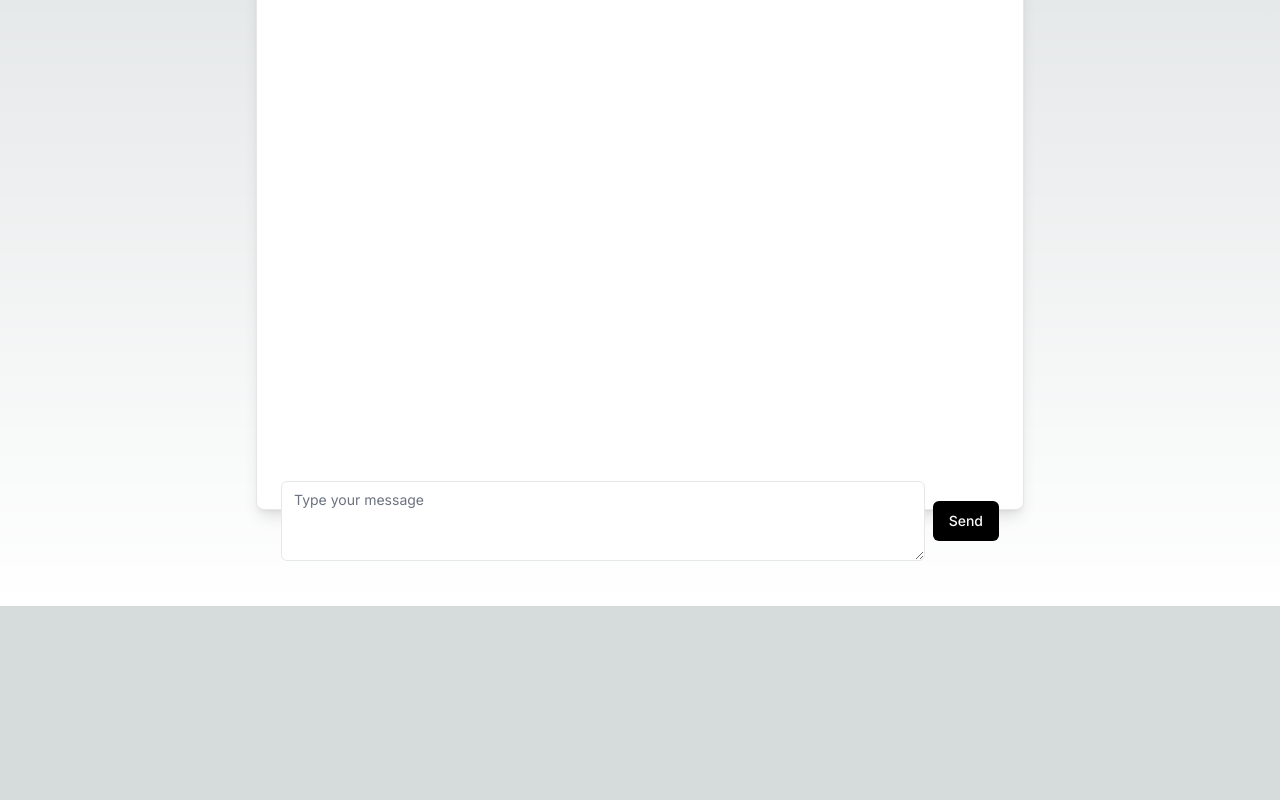
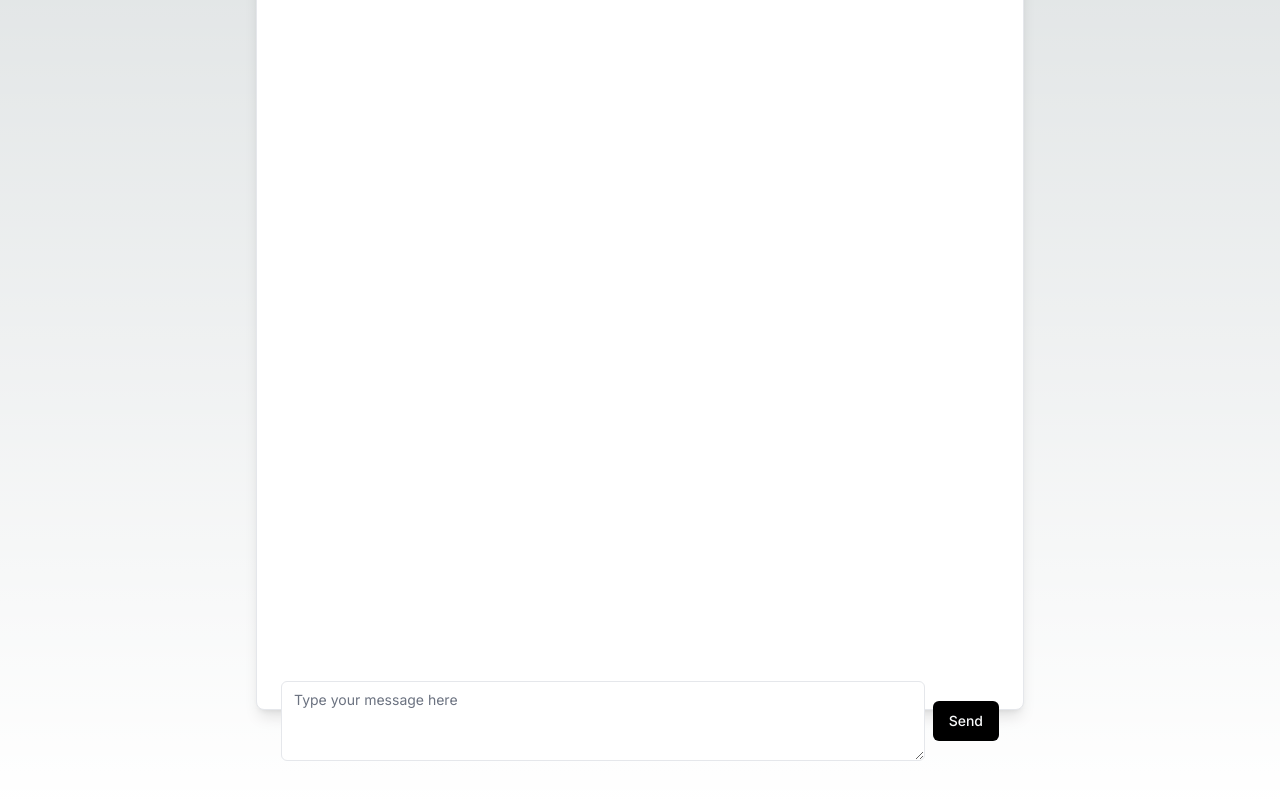
Before and after one commit to jairofortunato/unit-test-assistant, a Next.js app: page / in a window 1280 px wide. Shown: the part 386-1186 px from the top of the page. Before the commit the page ends 992 px from the top, so only its background shows below. Built offline with nearby package versions, Linux system fonts and the light colour scheme.

Commit message:
i did it with my creativity, i am capable of everything

```diff
--- a/src/app/page.tsx
+++ b/src/app/page.tsx
@@ -40,9 +40,12 @@ export default function Chat() {
   const { messages, input, handleInputChange, handleSubmit } = useChat();
   const chatContainerRef = useRef<HTMLDivElement>(null);
   const inputRef = useRef<HTMLTextAreaElement>(null); // Change ref to TextAreaElement
+  const formRef = useRef<HTMLFormElement>(null); // Ref to the old input form
+  const newFormRef = useRef<HTMLFormElement>(null); // Ref to the new input form
   const [emoji, setEmoji] = useState<string>(''); // State to store the current emoji
   const [selectedLanguage, setSelectedLanguage] = useState<string>(''); // State to store the selected language
   const [selectedLibrary, setSelectedLibrary] = useState<string>(''); // State to store the selected library
+  const [newInput, setNewInput] = useState<string>(''); // State to store the new input value
 
   useEffect(() => {
     if (chatContainerRef.current) {
@@ -72,10 +75,12 @@ export default function Chat() {
   };
 
   // Function to handle key down events in the textarea
-  const handleKeyDown = (e: React.KeyboardEvent<HTMLTextAreaElement>) => {
+  const handleNewInputKeyDown = (e: React.KeyboardEvent<HTMLTextAreaElement>) => {
     if (e.key === 'Enter' && !e.shiftKey) {
       e.preventDefault();
-      handleSubmit(e as unknown as React.FormEvent<HTMLFormElement>);
+      if (newFormRef.current) {
+        newFormRef.current.requestSubmit();
+      }
     }
   };
 
@@ -86,14 +91,6 @@ export default function Chat() {
       e.target.value = `${emoji} ` + currentValue.replace(emoji, '').trimStart();
     }
     handleInputChange(e);
-  };
-
-  // Function to concatenate the emoji and user's message
-  const getConcatenatedMessage = () => {
-    if (inputRef.current) {
-      return `${emoji} ${inputRef.current.value}`;
-    }
-    return '';
   };
 
   // Function to render the message content
@@ -133,18 +130,39 @@ export default function Chat() {
     });
   };
 
+  // Function to remove emoji from user's message
+  const removeEmojiFromMessage = (message: string) => {
+    return message.replace(/^[^\s]+ /, ''); // Remove the first emoji and the following space
+  };
+
+  const handleNewInputSubmit = (e: React.FormEvent<HTMLFormElement>) => {
+    e.preventDefault();
+    if (inputRef.current) {
+      // Append the new input to the existing value
+      inputRef.current.value += ` ${newInput}`;
+      handleInputChange({ target: inputRef.current } as React.ChangeEvent<HTMLTextAreaElement>);
+      setNewInput('');
+      // Trigger the send button of the old input after 0.5 seconds
+      setTimeout(() => {
+        if (formRef.current) {
+          formRef.current.requestSubmit();
+        }
+      }, 500);
+    }
+  };
+
   return (
     <main className="flex min-h-screen flex-col items-center justify-between p-24 overflow-auto">
       {/* Chat Container */}
-      <div className="w-full max-w-3xl bg-white p-6 rounded-lg border border-[#e5e7eb] shadow-lg h-[800px]">
+      <div className="w-full max-w-3xl bg-white p-6 rounded-lg border border-[#e5e7eb] shadow-lg h-[1000px]"> {/* Increased height */}
         {/* Heading */}
         <div className="chatbox-header flex flex-col space-y-1.5 pb-6">
           <h2 className="font-semibold text-lg tracking-tight text-black">Unit Test Assistant</h2>
           <p className="text-sm text-[#6b7280] leading-3">Your assistant for automated unit testing</p>
         </div>
 
-        {/* Language Dropdown */}
-        <div className="pb-4">
+        {/* Dropdowns Container */}
+        <div className="pb-4 flex space-x-4"> {/* Use flex to place them side by side */}
           <select
             className="inline-flex items-center justify-center rounded-md text-sm font-medium text-[#030712] bg-white border border-[#e5e7eb] h-10 px-4 py-2"
             onChange={handleLanguageChange}
@@ -157,11 +175,8 @@ export default function Chat() {
               </option>
             ))}
           </select>
-        </div>
 
-        {/* Library Dropdown */}
-        {selectedLanguage && (
-          <div className="pb-4">
+          {selectedLanguage && (
             <select
               className="inline-flex items-center justify-center rounded-md text-sm font-medium text-[#030712] bg-white border border-[#e5e7eb] h-10 px-4 py-2"
               onChange={handleLibraryChange}
@@ -174,34 +189,52 @@ export default function Chat() {
                 </option>
               ))}
             </select>
-          </div>
-        )}
+          )}
+        </div>
 
         <div
           ref={chatContainerRef}
-          className="pr-4 h-[620px] overflow-y-auto"
+          className="pr-4 h-[820px] overflow-y-auto"
           style={{ minWidth: '100%', display: 'block' }}
         >
           {messages.map((m, index) => (
             <div key={index} className="flex gap-3 my-4 text-black text-sm flex-1 break-words">
               <p className="leading-relaxed break-words">
                 <span className="block font-bold text-black">{m.role === 'user' ? 'You' : 'Unit Test Assistant'}</span>
-                {renderMessageContent(m.content)}
+                {m.role === 'user' ? renderMessageContent(removeEmojiFromMessage(m.content)) : renderMessageContent(m.content)}
               </p>
             </div>
           ))}
         </div>
 
-        {/* Input box */}
-        <div className="flex items-center pt-0">
-          <form className="flex items-center justify-center w-full space-x-2" onSubmit={handleSubmit}>
+        {/* New Input box */}
+        <div className="flex items-center pt-0 mb-4">
+          <form className="flex items-center justify-center w-full space-x-2" ref={newFormRef} onSubmit={handleNewInputSubmit}>
+            <textarea
+              className="flex h-20 w-full rounded-md border border-[#e5e7eb] px-3 py-2 text-sm placeholder-[#6b7280] focus:outline-none focus:ring-2 focus:ring-[#9ca3af] disabled:cursor-not-allowed disabled:opacity-50 text-[#030712] focus-visible:ring-offset-2"
+              placeholder="Type your message here"
+              value={newInput}
+              onChange={(e) => setNewInput(e.target.value)}
+              onKeyDown={handleNewInputKeyDown} // Use the new key down handler
+            />
+            <button
+              className="inline-flex items-center justify-center rounded-md text-sm font-medium text-[#f9fafb] disabled:pointer-events-none disabled:opacity-50 bg-black hover:bg-[#111827E6] h-10 px-4 py-2"
+              type="submit"
+            >
+              Send
+            </button>
+          </form>
+        </div>
+
+        {/* Original Input box */}
+        <div className="flex items-center pt-0 hidden">
+          <form className="flex items-center justify-center w-full space-x-2" ref={formRef} onSubmit={handleSubmit}>
             <textarea
               ref={inputRef} // Attach the ref to the textarea element
               className="flex h-20 w-full rounded-md border border-[#e5e7eb] px-3 py-2 text-sm placeholder-[#6b7280] focus:outline-none focus:ring-2 focus:ring-[#9ca3af] disabled:cursor-not-allowed disabled:opacity-50 text-[#030712] focus-visible:ring-offset-2"
               placeholder="Type your message"
               value={input}
               onChange={handleInputChangeWithEmoji} // Use the new change handler
-              onKeyDown={handleKeyDown}
             />
             <button
               className="inline-flex items-center justify-center rounded-md text-sm font-medium text-[#f9fafb] disabled:pointer-events-none disabled:opacity-50 bg-black hover:bg-[#111827E6] h-10 px-4 py-2"
```
